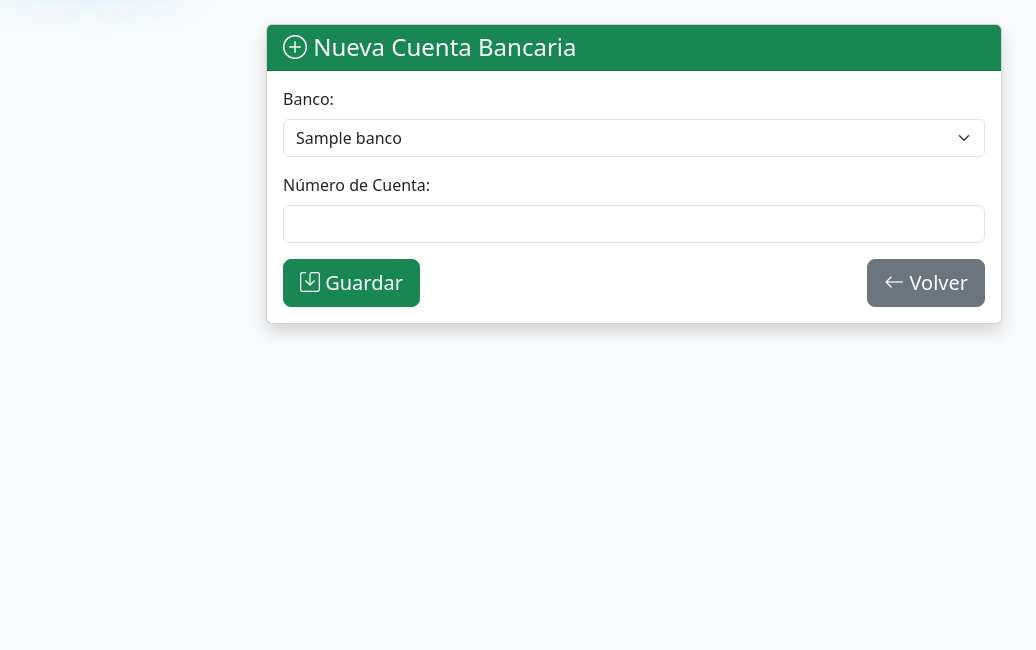
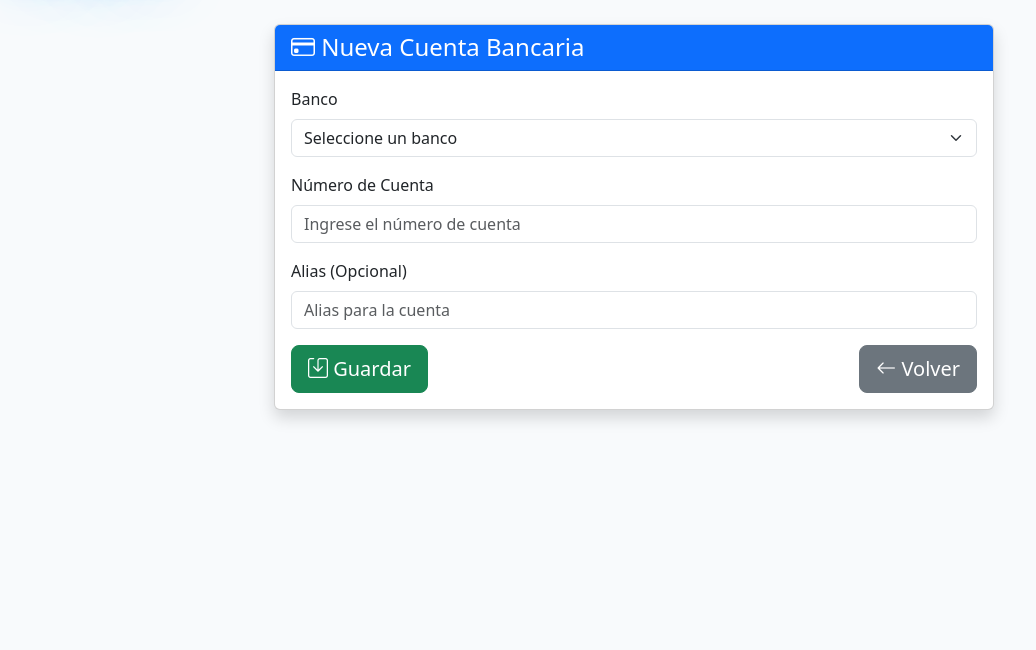
Before and after one commit to KrGabriel/Proyecto-muebleria, a Laravel app: page /cuentas/create in a window 1280 px wide. Shown: the part 74-724 px from the top of the page, without its empty margins (6-1042 px from the left). Run offline with Laravel 12, Linux system fonts and the light colour scheme; a user stored in the database is signed in; data comes from the database, SQL or seed files in the repository; tables that the repository leaves empty hold one stand-in row (values such as "Sample post"); parts of the project's set-up code (start-up, migrations or seed data) failed here and were passed over.

Commit message:
Fix cuentas

```diff
--- a/app/Http/Controllers/CuentaBancariaController.php
+++ b/app/Http/Controllers/CuentaBancariaController.php
@@ -14,10 +14,12 @@ class CuentaBancariaController extends Controller
         return view('cuentas.index', compact('cuentas'));
     }
 
-    public function create()
+    public function create(Request $request)
     {
         $bancos = Banco::all();
-        return view('cuentas.create', compact('bancos'));
+        $bancoSeleccionado = $request->get('banco');
+
+        return view('cuentas.create', compact('bancos', 'bancoSeleccionado'));
     }
 
     public function store(Request $request)
@@ -33,7 +35,9 @@ class CuentaBancariaController extends Controller
     public function edit(CuentaBancaria $cuenta)
     {
         $bancos = Banco::all();
-        return view('cuentas.edit', compact('cuenta', 'bancos'));
+        $bancoSeleccionado = $cuenta->numero_banco;
+
+        return view('cuentas.edit', compact('cuenta', 'bancos', 'bancoSeleccionado'));
     }
 
     public function update(Request $request, CuentaBancaria $cuenta)
--- a/resources/views/cuentas/create.blade.php
+++ b/resources/views/cuentas/create.blade.php
@@ -1,29 +1,53 @@
 @extends('layouts.app')
 
 @section('content')
+<div class="container">
     <div class="row justify-content-center">
         <div class="col-md-8">
             <div class="card shadow">
-            <div class="card-header bg-success text-white">
-                <h4 class="mb-0"><i class="bi bi-plus-circle"></i> Nueva Cuenta Bancaria</h4>
+                <div class="card-header bg-primary text-white">
+                    <h4 class="mb-0"><i class="bi bi-credit-card"></i> Nueva Cuenta Bancaria</h4>
                 </div>
                 <div class="card-body">
                     <form action="{{ route('cuentas.store') }}" method="POST">
                         @csrf
+
                         <div class="mb-3">
-                        <label class="form-label">Banco:</label>
-                        <select name="numero_banco" class="form-select" required>
+                            <label for="numero_banco" class="form-label">Banco</label>
+                            <select name="numero_banco" id="numero_banco" class="form-select" required>
+                                <option value="">Seleccione un banco</option>
                                 @foreach($bancos as $banco)
-                                <option value="{{ $banco->numero }}">{{ $banco->nombre }}</option>
+                                    <option value="{{ $banco->numero }}"
+                                        {{ old('numero_banco', $bancoSeleccionado) == $banco->numero ? 'selected' : '' }}>
+                                        {{ $banco->nombre }}
+                                    </option>
                                 @endforeach
                             </select>
-                        @error('numero_banco') <div class="text-danger">{{ $message }}</div> @enderror
+                            @error('numero_banco')
+                                <div class="text-danger">{{ $message }}</div>
+                            @enderror
                         </div>
+
                         <div class="mb-3">
-                        <label class="form-label">Número de Cuenta:</label>
-                        <input type="text" name="numero_cuenta" class="form-control" value="{{ old('numero') }}" required>
-                        @error('numero') <div class="text-danger">{{ $message }}</div> @enderror
+                            <label for="numero_cuenta" class="form-label">Número de Cuenta</label>
+                            <input type="text" name="numero_cuenta" id="numero_cuenta"
+                                   class="form-control" value="{{ old('numero_cuenta') }}"
+                                   placeholder="Ingrese el número de cuenta" required>
+                            @error('numero_cuenta')
+                                <div class="text-danger">{{ $message }}</div>
+                            @enderror
                         </div>
+
+                        <div class="mb-3">
+                            <label for="alias" class="form-label">Alias (Opcional)</label>
+                            <input type="text" name="alias" id="alias"
+                                   class="form-control" value="{{ old('alias') }}"
+                                   placeholder="Alias para la cuenta">
+                            @error('alias')
+                                <div class="text-danger">{{ $message }}</div>
+                            @enderror
+                        </div>
+
                         <div class="d-flex justify-content-between">
                             <button type="submit" class="btn btn-success btn-lg">
                                 <i class="bi bi-save"></i> Guardar
@@ -37,4 +61,5 @@
             </div>
         </div>
     </div>
+</div>
 @endsection
```
Lines whose indentation alone changed are shown as unchanged.
